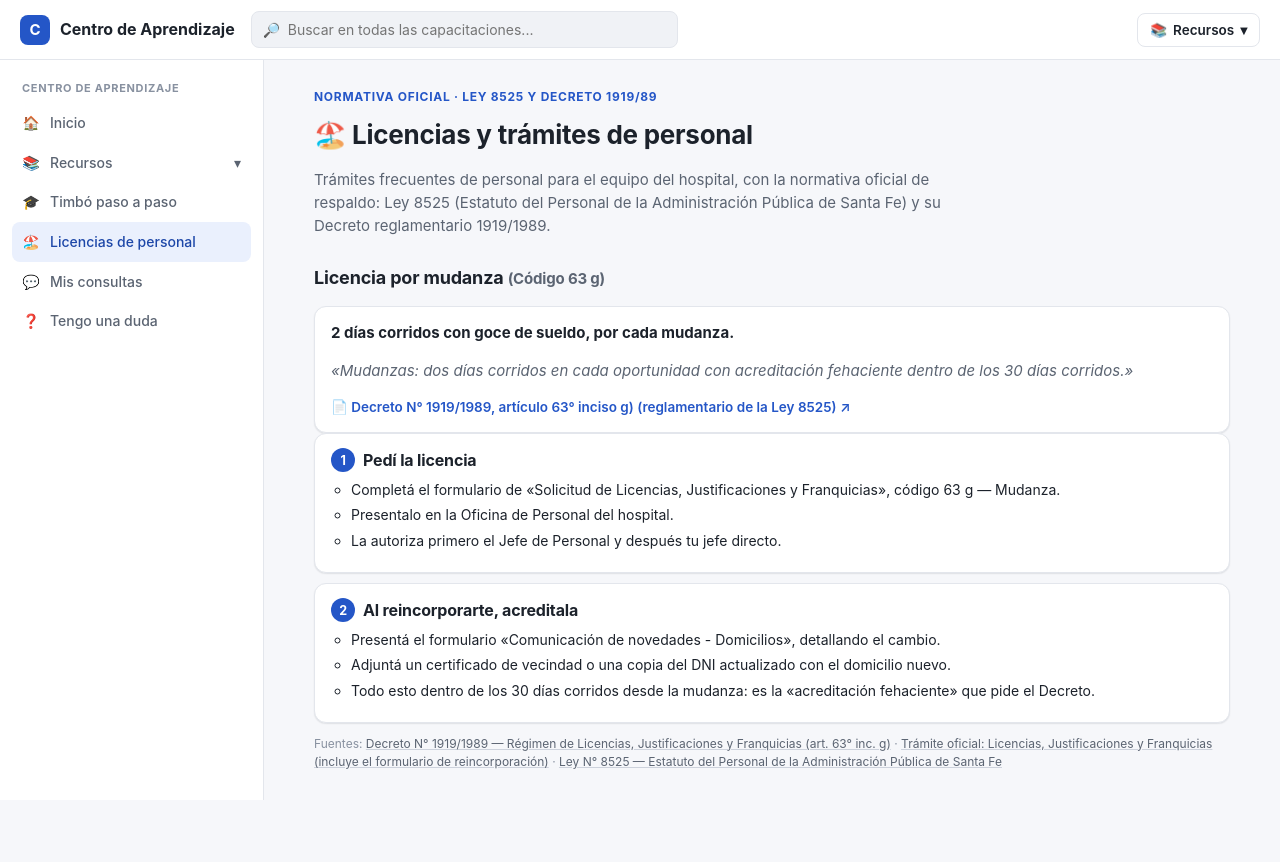
After one commit to bereail/GIT-HEEP, a Flask app: page /licencias-de-personal in a window 1280 px wide. The commit adds this page. Run offline with Flask 3, Linux system fonts and the light colour scheme; some libraries are stand-ins or nearby versions.

Commit message:
Nueva sección pública «Licencias de personal»: licencia por mudanza (Decreto 1919/89, art. 63 g), con el paso a paso y la normativa oficial
Co-Authored-By: Claude Sonnet 5 <noreply@anthropic.com>

```diff
--- a/centroAprendizaje/app/recursos/__init__.py
+++ b/centroAprendizaje/app/recursos/__init__.py
@@ -226,6 +226,13 @@ def simulador_timbo():
 
 
 @lru_cache(maxsize=None)
+def licencias_personal():
+    # Trámites de personal para todo el equipo del hospital (no es de TIMBÓ):
+    # normativa de la Ley 8525 y su Decreto reglamentario 1919/89.
+    return _leer("licencias_personal.json")
+
+
+@lru_cache(maxsize=None)
 def curso_timbo():
     # Copia del curso oficial «Timbó, paso a paso» del Aula Virtual (texto,
     # PDF y preguntas tal cual); los PDF están en static/docs/timbo-paso-a-paso.
--- a/centroAprendizaje/app/templates/base.html
+++ b/centroAprendizaje/app/templates/base.html
@@ -57,6 +57,7 @@
         <a class="nav-link {{ 'is-active' if request.endpoint == 'ui.mis_consultas' else '' }}" href="{{ url_for('ui.mis_consultas') }}"><span class="nav-link__icon">💬</span>Mis consultas</a>
         <a class="nav-link" href="{{ url_for('ui.portal_inicio') }}"><span class="nav-link__icon">🧭</span>Todas las capacitaciones</a>
         <a class="nav-link {{ 'is-active' if request.endpoint and request.endpoint.startswith('ui.recursos') else '' }}" href="{{ url_for('ui.recursos_inicio') }}"><span class="nav-link__icon">📚</span>Recursos</a>
+        <a class="nav-link {{ 'is-active' if request.endpoint == 'ui.licencias_personal' else '' }}" href="{{ url_for('ui.licencias_personal') }}"><span class="nav-link__icon">🏖️</span>Licencias de personal</a>
 
         {% if categoria_recursos or tema.equivalencias_articulos %}
         <div class="sidebar__section-title">Recursos</div>
@@ -85,6 +86,7 @@
           {% endfor %}
         </details>
         <a class="nav-link {{ 'is-active' if request.endpoint == 'ui.curso_timbo' else '' }}" href="{{ url_for('ui.curso_timbo') }}"><span class="nav-link__icon">🎓</span>Timbó paso a paso</a>
+        <a class="nav-link {{ 'is-active' if request.endpoint == 'ui.licencias_personal' else '' }}" href="{{ url_for('ui.licencias_personal') }}"><span class="nav-link__icon">🏖️</span>Licencias de personal</a>
         <a class="nav-link {{ 'is-active' if request.endpoint == 'ui.mis_consultas' else '' }}" href="{{ url_for('ui.mis_consultas') }}"><span class="nav-link__icon">💬</span>Mis consultas</a>
         <a class="nav-link {{ 'is-active' if request.endpoint == 'ui.consulta_nueva' else '' }}" href="{{ url_for('ui.consulta_nueva', tema_slug='timbo-compras') }}"><span class="nav-link__icon">❓</span>Tengo una duda</a>
       {% endif %}
--- /dev/null
+++ b/centroAprendizaje/app/templates/licencias_personal.html
@@ -0,0 +1,32 @@
+{% extends "base.html" %}
+{% block titulo %}Licencias y trámites de personal{% endblock %}
+{% block contenido %}
+<div class="hero">
+  <div class="hero__eyebrow">Normativa oficial · Ley 8525 y Decreto 1919/89</div>
+  <h1>🏖️ {{ datos.titulo }}</h1>
+  <p class="hero__desc">{{ datos.bajada }}</p>
+</div>
+
+{% for t in datos.tramites %}
+<section class="rec-bloque">
+  <h2 class="section__title">{{ t.titulo }} <small class="text-muted">({{ t.codigo }})</small></h2>
+  <div class="card prov-bloque">
+    <p><b>{{ t.resumen }}</b></p>
+    <p class="text-muted" style="font-style:italic">{{ t.cita }}</p>
+    <p class="prov-links"><a href="{{ t.norma_url }}" target="_blank" rel="noopener">📄 {{ t.norma }} ↗</a></p>
+  </div>
+  <ol class="prov-pasos">
+    {% for s in t.pasos %}
+    <li class="card prov-paso">
+      <h3><span class="prov-n">{{ loop.index }}</span>{{ s.t }}</h3>
+      <ul>{% for i in s['items'] %}<li>{{ i }}</li>{% endfor %}</ul>
+      {% if s.links %}<p class="prov-links">{% for texto, url in s.links %}<a href="{{ url }}" target="_blank" rel="noopener">{{ texto }} ↗</a>{% endfor %}</p>{% endif %}
+    </li>
+    {% endfor %}
+  </ol>
+  {% if t.fuentes %}
+  <p class="rec-fuentes">Fuentes:{% for f in t.fuentes %} <a href="{{ f.url }}" target="_blank" rel="noopener">{{ f.titulo }}</a>{% if not loop.last %} ·{% endif %}{% endfor %}</p>
+  {% endif %}
+</section>
+{% endfor %}
+{% endblock %}
--- a/centroAprendizaje/app/templates/portal_inicio.html
+++ b/centroAprendizaje/app/templates/portal_inicio.html
@@ -42,6 +42,12 @@
   <span class="duda-portal__ir" aria-hidden="true">→</span>
 </a>
 
+<a class="duda-portal" href="{{ url_for('ui.licencias_personal') }}">
+  <span class="duda-portal__icono" aria-hidden="true">🏖️</span>
+  <span><b>Licencias de personal</b><small>Licencia por mudanza, con la normativa oficial (Ley 8525 y Decreto 1919/89).</small></span>
+  <span class="duda-portal__ir" aria-hidden="true">→</span>
+</a>
+
 <a class="duda-portal" href="{{ url_for('ui.consulta_nueva', tema_slug='timbo-compras') }}">
   <span class="duda-portal__icono" aria-hidden="true">❓</span>
   <span><b>¿Tenés una duda?</b><small>Escribila acá y te respondemos. La respuesta la ves en «Mis consultas».</small></span>
--- a/centroAprendizaje/app/ui/routes.py
+++ b/centroAprendizaje/app/ui/routes.py
@@ -699,6 +699,11 @@ def curso_timbo():
     return render_template("curso_timbo.html", curso=recursos.curso_timbo())
 
 
+@ui_bp.route("/licencias-de-personal")
+def licencias_personal():
+    return render_template("licencias_personal.html", datos=recursos.licencias_personal())
+
+
 @ui_bp.route("/recursos/<clave>")
 def recursos_herramienta(clave):
     if clave not in recursos.HERRAMIENTAS or clave in recursos.OCULTOS_PUBLICO:
```
Also changed, not shown: centroAprendizaje/app/recursos/licencias_personal.json (added, +39 -0 lines).
